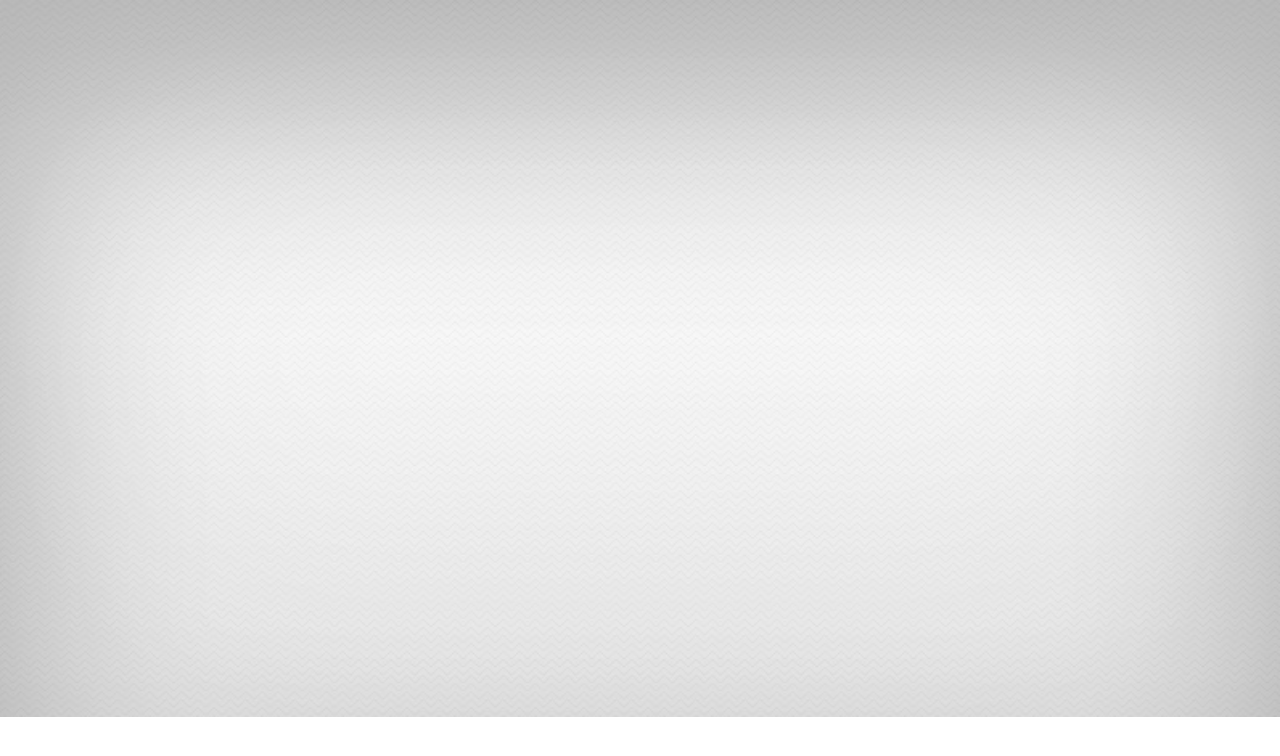
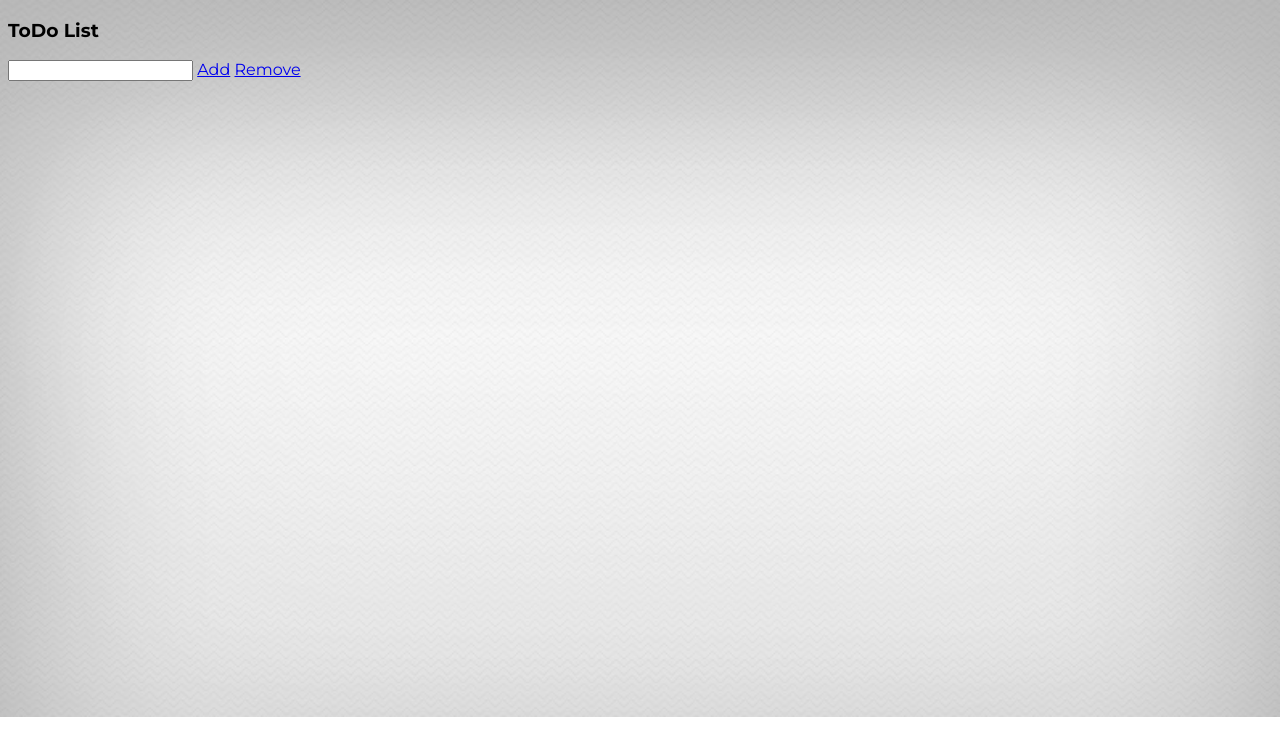
Before and after one commit to sprihozhiy/js-todolist, a plain HTML site: page index.html in a window 1280 px wide. Drawn offline with Linux system fonts and the light colour scheme.

Commit message:
add html and script

```diff
--- a/index.html
+++ b/index.html
@@ -4,9 +4,26 @@
     <meta charset="utf-8">
     <title>JS ToDoList</title>
     <link rel="stylesheet" href="style.css">
+    <link href='https://fonts.googleapis.com/css?family=Montserrat:400,700' rel='stylesheet' type='text/css'>
   </head>
   <body>
+    <div class="container">
+      <div class="header">
+        <h3>ToDo List</h3>
+      </div>
+      <div>
+        <ul id="listBody">
+        </ul>
+      </div>
+      <div id="infoMsg"></div>
+      <div>
+        <input type="text" id="itemInput">
+        <a href="#" id="addBtn" onclick="addItem()">Add</a>
+        <a href="#" id="removeBtn" onclick="removeItem()">Remove</a>
+      </div>
+    </div>
 
+    <!--JS Script-->
     <script src="script.js"></script>
   </body>
 </html>
--- a/script.js
+++ b/script.js
@@ -0,0 +1,27 @@
+var listArr = [];
+
+function addItem() {
+  document.getElementById('infoMsg').innerHTML = '';
+  var node = document.createElement('li');
+  var text = document.getElementById('itemInput').value;
+  var textNode = document.createTextNode(text);
+
+  listArr.push(text);
+  console.log(listArr);
+
+  node.appendChild(textNode);
+  document.getElementById('listBody').appendChild(node);
+  document.getElementById('itemInput').value = '';
+}
+
+function removeItem() {
+  if(listArr.length > 1) {
+    var i = listArr.length;
+    var list = document.getElementById('listBody');
+    list.removeChild(list.childNodes[i]);
+    listArr.pop();
+    console.log(listArr);
+  } else {
+    document.getElementById('infoMsg').innerHTML = "<p>Couldn't be less than 1 task!</p>";
+  }
+}
--- a/style.css
+++ b/style.css
@@ -1,4 +1,5 @@
 body {
   background: url('img/bg.jpg') top center no-repeat;
   background-size: cover;
+  font-family: 'Montserrat', sans-serif;
 }
```
